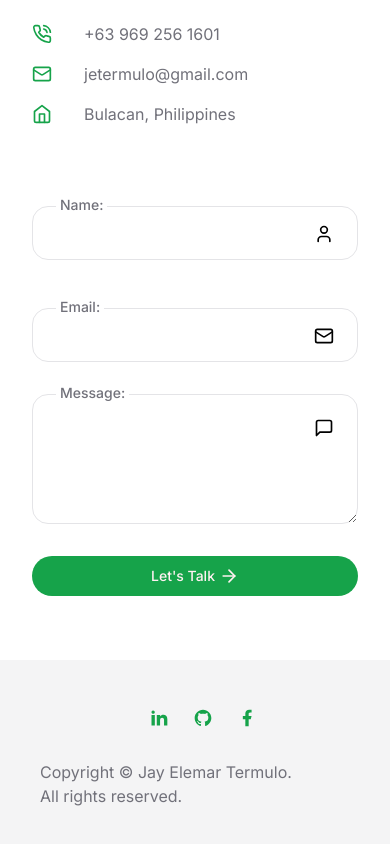
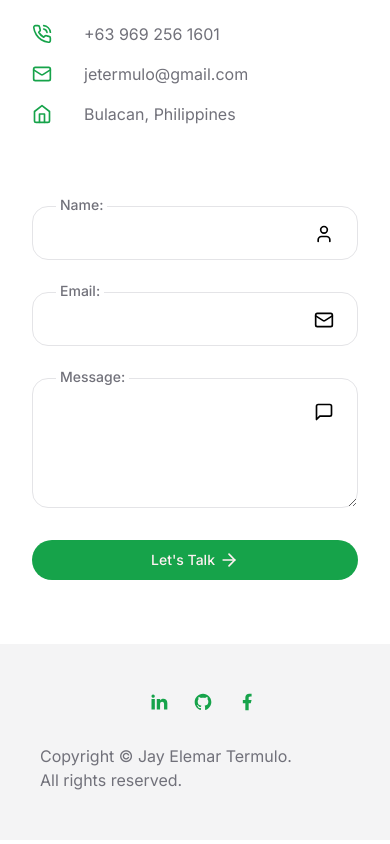
Before and after one commit to jayelemar/my-portfolio, a Next.js app: page / in a window 390 px wide. Shown: the part 3823-4667 px from the top of the page. Built offline with nearby package versions, Linux system fonts and the light colour scheme.

Commit message:
bugfix: layout shift on scroll to top

```diff
--- a/src/app/page.tsx
+++ b/src/app/page.tsx
@@ -38,7 +38,6 @@ export default function Home() {
       <Suspense fallback={<Spinner />}>
         <Contact />
       </Suspense>
-
       <Toaster />
     </main>
   );
--- a/src/components/about/About.tsx
+++ b/src/components/about/About.tsx
@@ -18,7 +18,10 @@ const About = () => {
   };
 
   return (
-    <section id="about" className="relative my-24 mb-52 xl:my-0 xl:mb-72">
+    <section
+      id="about"
+      className="relative my-24 mb-52 scroll-mt-52 xl:my-0 xl:mb-72 xl:scroll-mt-24"
+    >
       <div className="container mx-auto flex flex-col items-center justify-center gap-2 xl:h-[85vh]">
         <motion.h2
           variants={fadeIn("up", 0.4)}
--- a/src/components/contact/ContactForm.tsx
+++ b/src/components/contact/ContactForm.tsx
@@ -88,7 +88,7 @@ const ContactForm = () => {
           className="top-[27px] mx-auto flex w-full flex-col gap-y-4 md:mt-7 lg:mt-0 xl:relative"
         >
           <fieldset disabled={isPending || isSuccess}>
-            <div className="flex flex-1 flex-col gap-4 sm:flex-row md:flex-col lg:flex-row xl:gap-5 ">
+            <div className="flex flex-1 flex-col sm:flex-row sm:gap-x-4 md:flex-col lg:flex-row ">
               {/* Name */}
               <div className="relative mb-6 flex w-full items-center lg:mb-6">
                 <InputField
```
